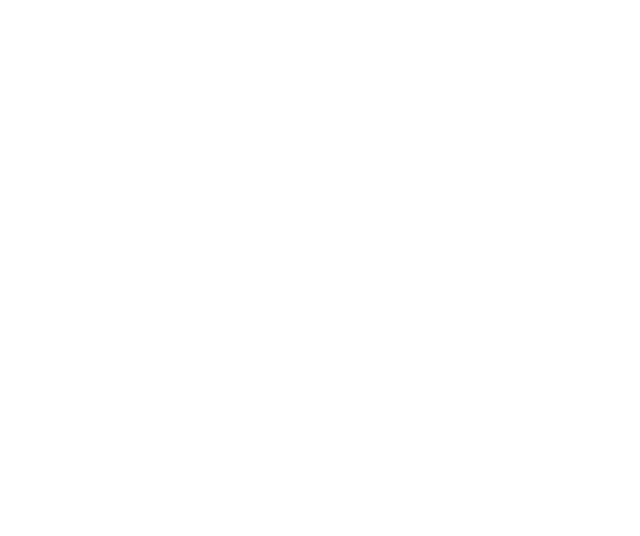
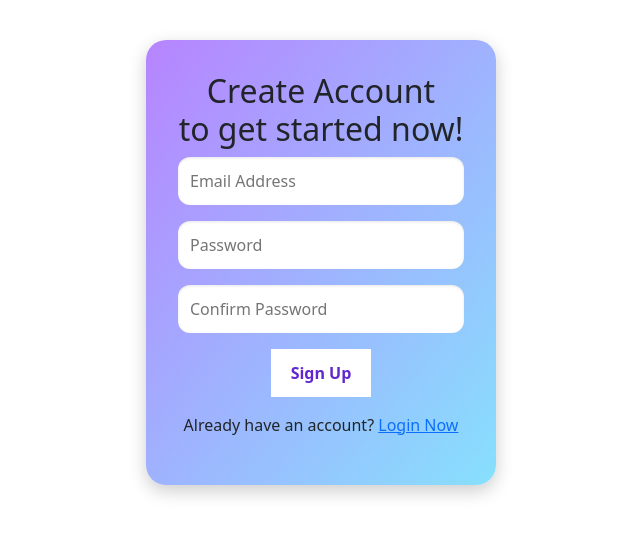
Before and after one commit to CyberGypsy1411/react-ecommerce, a React (Create React App) app: page /signup in a window 1280 px wide. Before the commit this address had no page. Shown: the top 536 px of the page, without its empty margins (319-959 px from the left). Built offline with nearby package versions, Linux system fonts and the light colour scheme.

Commit message:
feat: Addedd login page

```diff
--- a/src/App.js
+++ b/src/App.js
@@ -1,23 +1,17 @@
-
-import React from 'react';
-import { BrowserRouter as Router, Routes, Route } from 'react-router-dom';
-import Home from './components/Home';
-import ProductDetail from './components/ProductDetail';
-import Cart from './components/Cart';
-import Login from './components/Login';
-import Register from './components/Register';
-import Checkout from './components/Checkout';
+import { BrowserRouter as Router, Routes, Route } from "react-router-dom";
+import Login from "./components/LoginPage";
+import Register from "./components/SignupPage";
+import Home from "./components/Home"; // your existing home
+import EmailVerified from "./components/EmailVerified";
 
 function App() {
   return (
     <Router>
       <Routes>
+        <Route path="/email-verified" element={<EmailVerified />} />
         <Route path="/" element={<Home />} />
-        <Route path="/product/:id" element={<ProductDetail />} />
-        <Route path="/cart" element={<Cart />} />
+        <Route path="/signup" element={<Register />} />
         <Route path="/login" element={<Login />} />
-        <Route path="/register" element={<Register />} />
-        <Route path="/checkout" element={<Checkout />} />
       </Routes>
     </Router>
   );
--- /dev/null
+++ b/src/components/EmailVerificationNotice.jsx
@@ -0,0 +1,10 @@
+import React from 'react';
+
+export default function EmailVerificationNotice({ email }) {
+  return (
+    <div style={{ color: '#ff6666', marginTop: '20px' }}>
+      <p>Email <strong>{email}</strong> is not verified.</p>
+      <p>We've sent a new verification link. Please verify and log in again.</p>
+    </div>
+  );
+}
--- /dev/null
+++ b/src/components/EmailVerified.js
@@ -0,0 +1,16 @@
+// src/components/EmailVerifiedRedirect.js
+import { useEffect } from "react";
+import { useNavigate } from "react-router-dom";
+
+const EmailVerifiedRedirect = () => {
+  const navigate = useNavigate();
+
+  useEffect(() => {
+    // Redirect to /login as soon as the component loads
+    navigate("/login", { replace: true });
+  }, [navigate]);
+
+  return null; // Nothing to show on /email-verified
+};
+
+export default EmailVerifiedRedirect;
--- a/src/components/Home.js
+++ b/src/components/Home.js
@@ -20,7 +20,7 @@
 
   return (
     <div className="home-container">
-      <h2>🛍 Product</h2>
+      <h2>🛍 Products</h2>
       {products.map(p => (
         <div key={p.id} className="product-card">
           <h3>{p.name}</h3>
--- a/src/components/Login.js
+++ b/src/components/Login.js
@@ -1,6 +1,42 @@
+import React, { useState } from "react";
+import { sendEmailVerification,signInWithEmailAndPassword,signOut } from "firebase/auth";
+import { auth } from "../firebaseConfig";
 
-import React from 'react';
-function Login() {
-  return <div>Login Page (To be implemented)</div>;
-}
+const Login = () => {
+  const [email, setEmail] = useState("");
+  const [password, setPassword] = useState("");
+
+  const handleLogin = async () => {
+  try {
+    const userCredential = await signInWithEmailAndPassword(auth, email, password);
+    const user = userCredential.user;
+
+    if (!user.emailVerified) {
+      await sendEmailVerification(user); // 👈 Resend the verification
+      alert("Email not verified. A new verification link has been sent to your email.");
+      await signOut(auth);
+      return;
+    }
+
+    alert("Logged in successfully!");
+  } catch (error) {
+    if (error.code === "auth/user-not-found") {
+      alert("No account found. Please register.");
+    } else {
+      alert(`Login failed: ${error.message}`);
+    }
+  }
+};
+
+
+  return (
+    <div>
+      <h2>Login</h2>
+      <input placeholder="Email" onChange={e => setEmail(e.target.value)} />
+      <input placeholder="Password" type="password" onChange={e => setPassword(e.target.value)} />
+      <button onClick={handleLogin}>Login</button>
+    </div>
+  );
+};
+
 export default Login;
--- /dev/null
+++ b/src/components/LoginPage.jsx
@@ -0,0 +1,45 @@
+import React, { useState } from 'react';
+import styles from '../styles/LoginPage.module.css';
+import { signInWithEmailAndPassword, sendEmailVerification, signOut } from 'firebase/auth';
+import { auth } from "../firebaseConfig";
+import { useNavigate } from 'react-router-dom';
+import EmailVerificationNotice from './EmailVerificationNotice';
+
+export default function LoginPage() {
+  const [email, setEmail] = useState('');
+  const [password, setPassword] = useState('');
+  const [error, setError] = useState('');
+  const [needsVerification, setNeedsVerification] = useState(false);
+  const navigate = useNavigate();
+
+  const handleLogin = async (e) => {
+    e.preventDefault();
+    setError('');
+    try {
+      const userCredential = await signInWithEmailAndPassword(auth, email, password);
+      if (!userCredential.user.emailVerified) {
+        setNeedsVerification(true);
+        await sendEmailVerification(userCredential.user);
+        await signOut(auth);
+      } else {
+        navigate('/dashboard');
+      }
+    } catch (err) {
+      setError(err.message);
+    }
+  };
+
+  return (
+    <div className={styles.container}>
+      <h2>Welcome, <br />Glad to see you!</h2>
+      <form onSubmit={handleLogin}>
+        <input type="email" placeholder="Email Address" value={email} onChange={(e) => setEmail(e.target.value)} required />
+        <input type="password" placeholder="Password" value={password} onChange={(e) => setPassword(e.target.value)} required />
+        <button type="submit">Login</button>
+        {error && <p className={styles.error}>{error}</p>}
+      </form>
+      {needsVerification && <EmailVerificationNotice email={email} />}
+      <p className={styles.link}>Don't have an account? <a href="/signup">Sign Up Now</a></p>
+    </div>
+  );
+}
--- a/src/components/Register.js
+++ b/src/components/Register.js
@@ -1,6 +1,35 @@
+import React, { useState } from "react";
+import { auth } from "../firebaseConfig.js";
+import { createUserWithEmailAndPassword, sendEmailVerification } from "firebase/auth";
 
-import React from 'react';
-function Register() {
-  return <div>Register Page (To be implemented)</div>;
-}
+const Register = () => {
+  const [email, setEmail] = useState("");
+  const [password, setPassword] = useState("");
+
+ const handleSignup = async () => {
+  try {
+    const userCredential = await createUserWithEmailAndPassword(auth, email, password);
+    await sendEmailVerification(userCredential.user, {
+  url: 'http://192.168.1.11:3000/email-verified'
+});
+    alert("Registration successful! Please check your email to verify.");
+  } catch (error) {
+    if (error.code === 'auth/email-already-in-use') {
+      alert("Email already registered. Please login or verify your email.");
+    }else{
+      alert(error.message);
+    }
+  }
+};
+
+  return (
+    <div>
+      <h2>Register</h2>
+      <input placeholder="Email" onChange={e => setEmail(e.target.value)} />
+      <input placeholder="Password" type="password" onChange={e => setPassword(e.target.value)} />
+      <button onClick={handleSignup}>Sign Up</button>
+    </div>
+  );
+};
+
 export default Register;
--- /dev/null
+++ b/src/components/SignupPage.jsx
@@ -0,0 +1,44 @@
+import React, { useState } from 'react';
+import styles from '../styles/SignupPage.module.css';
+import { createUserWithEmailAndPassword, sendEmailVerification } from 'firebase/auth';
+import { auth } from "../firebaseConfig";
+import { useNavigate } from 'react-router-dom';
+
+export default function SignupPage() {
+  const [email, setEmail] = useState('');
+  const [password, setPassword] = useState('');
+  const [confirm, setConfirm] = useState('');
+  const [error, setError] = useState('');
+  const navigate = useNavigate();
+
+  const handleSignup = async (e) => {
+    e.preventDefault();
+    const baseUrl = window.location.origin;
+    setError('');
+    if (password !== confirm) return setError("Passwords do not match");
+    try {
+      const userCredential = await createUserWithEmailAndPassword(auth, email, password);
+      await sendEmailVerification(userCredential.user, {
+      url: `${baseUrl}/email-verified`
+    });
+      alert("Verification email sent. Please verify before logging in.");
+      navigate('/login');
+    } catch (err) {
+      setError(err.message);
+    }
+  };
+
+  return (
+    <div className={styles.container}>
+      <h2>Create Account<br />to get started now!</h2>
+      <form onSubmit={handleSignup}>
+        <input type="email" placeholder="Email Address" value={email} onChange={(e) => setEmail(e.target.value)} required />
+        <input type="password" placeholder="Password" value={password} onChange={(e) => setPassword(e.target.value)} required />
+        <input type="password" placeholder="Confirm Password" value={confirm} onChange={(e) => setConfirm(e.target.value)} required />
+        <button type="submit">Sign Up</button>
+        {error && <p className={styles.error}>{error}</p>}
+      </form>
+      <p className={styles.link}>Already have an account? <a href="/login">Login Now</a></p>
+    </div>
+  );
+}
--- /dev/null
+++ b/src/styles/LoginPage.module.css
@@ -0,0 +1,40 @@
+.container {
+  background: linear-gradient(to bottom right, #b784ff, #87e0fd);
+  padding: 2rem;
+  max-width: 350px;
+  margin: 40px auto;
+  border-radius: 20px;
+  box-shadow: 0px 6px 18px rgba(0,0,0,0.2);
+  text-align: center;
+}
+
+input {
+  display: block;
+  width: 100%;
+  margin: 1rem 0;
+  padding: 12px;
+  border: none;
+  border-radius: 12px;
+  box-shadow: inset 0 1px 3px rgba(0,0,0,0.1);
+}
+
+button {
+  background-color: white;
+  color: #5f27cd;
+  padding: 12px;
+  border-radius: 12px;
+  border: none;
+  font-weight: bold;
+  cursor: pointer;
+  width: 35%;
+  margin-top: 1rem;
+}
+
+.error {
+  color: red;
+  font-size: 0.9rem;
+}
+
+.link {
+  margin-top: 1rem;
+}
--- /dev/null
+++ b/src/styles/SignupPage.module.css
@@ -0,0 +1,48 @@
+.container {
+  background: linear-gradient(to bottom right, #b784ff, #87e0fd);
+  padding: 2rem;
+  max-width: 350px;
+  margin: 40px auto;
+  border-radius: 20px;
+  box-shadow: 0px 6px 18px rgba(0,0,0,0.2);
+  text-align: center;
+}
+
+input {
+  display: block;
+  width: 100%;
+  margin: 1rem 0;
+  padding: 12px;
+  border: none;
+  border-radius: 12px;
+  box-shadow: inset 0 1px 3px rgba(0,0,0,0.1);
+}
+
+input[type="email"] {
+    margin-bottom: 1rem;
+}
+input[type="password"] {
+    margin-bottom: 1rem;
+}
+
+
+button {
+  background-color: white;
+  color: #5f27cd;
+  padding: 12px;
+  border-radius: 12px;
+  border: none;
+  font-weight: bold;
+  cursor: pointer;
+  width: 35%;
+  margin-top: 1rem;
+}
+
+.error {
+  color: red;
+  font-size: 0.9rem;
+}
+
+.link {
+  margin-top: 1rem;
+}
```
